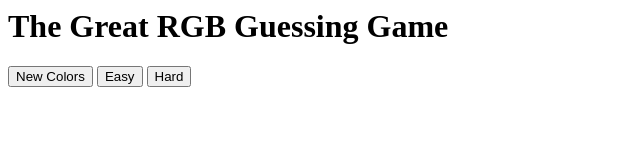
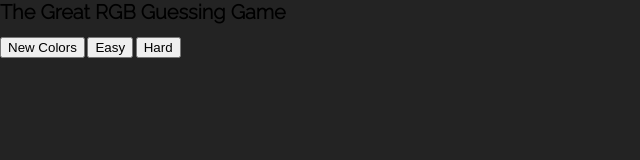
Before and after one commit to typinghands/GuessColorGameExercise, a plain HTML site: page index.html in a window 1280 px wide. Shown: the whole page, without its empty margins (0-640 px from the left). Drawn offline with Linux system fonts and the light colour scheme.

Commit message:
adding css body test

```diff
--- a/style.css
+++ b/style.css
@@ -1 +1,6 @@
-body
+body {
+	background-color: #232323;
+	font-family: "Raleway", Sans-serif;
+	font-size: 62.5%; /*1 em = 10px */
+	margin: 0;
+}
```
